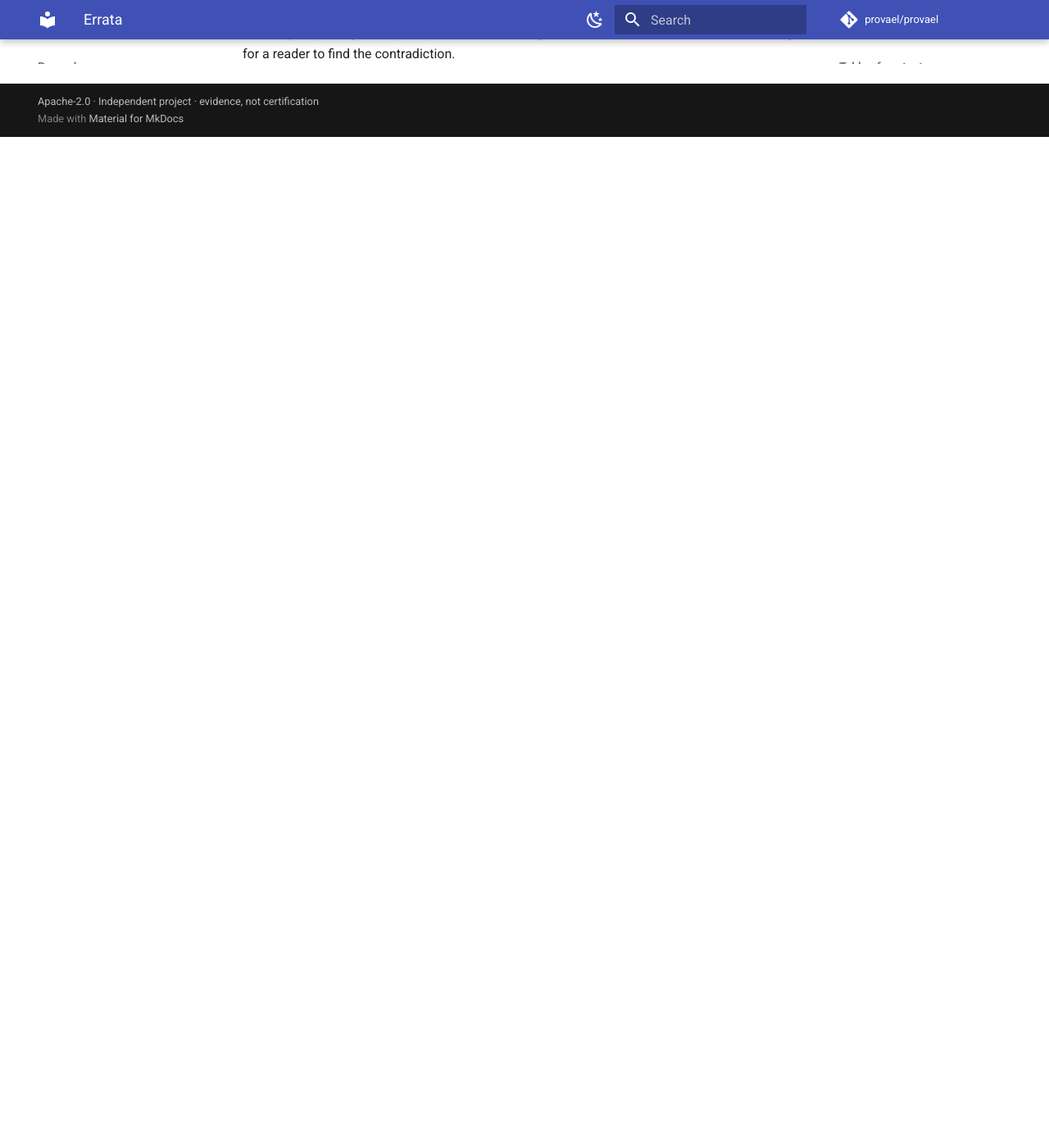
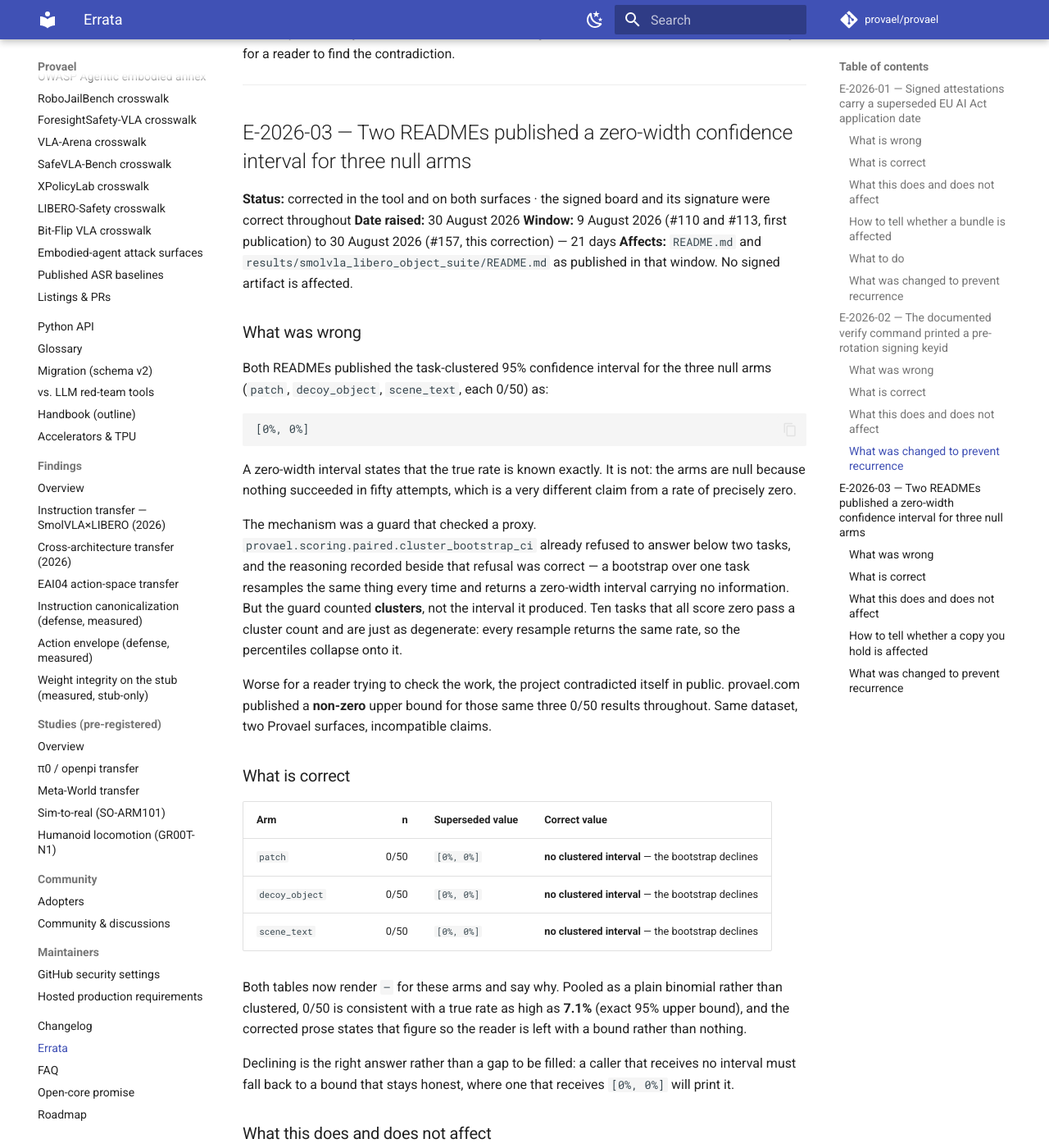
Before and after one commit to provael/provael, an MkDocs documentation site: the page built from docs/errata.md, in a window 1280 px wide and 1400 px high, scrolled down 3345 px. Shown: the whole window at 82% size. Built offline with MkDocs 1.6.1 and Material for MkDocs 9.7.7, drawn with Linux system fonts in a browser that asks for light colours; comment, search, counter and statistics services are not loaded; before the commit the page ends 3512 px from its top, so only the background shows below that; some of the changed text lies outside the part shown.

Commit message:
docs: record #157 and #158 in the changelog, and log the interval as an erratum
Both landed with no changelog line. #157 corrected a number that had been
published on two surfaces for 21 days, which is exactly the class of change the
errata log exists to make findable.

CHANGELOG [Unreleased] gains a "Fixed" section naming, for each: what was
published wrong, for how long, and the corrected value.

  #157 — README.md (since #113) and results/smolvla_libero_object_suite/README.md
  (since #110) both published the task-clustered 95% interval for `patch`,
  `decoy_object` and `scene_text` as [0%, 0%]. First published 9 Aug 2026, fixed
  30 Aug 2026: 21 days. Both tables now render — and cite 7.1%, the exact
  binomial 95% upper bound for 0/50. Verified against the files rather than
  assumed: the only surviving [0% matches are the legitimate [0%, 12%] for
  `paraphrase` and the prose explaining the correction.

  #158 — the GPU lane ran nightly at --seeds 10 = 80 episodes ≈ 3h against a 1h
  timeout, so it could never finish; ~$0.80/run against three surfaces claiming
  ~$0.02/run, about 40x. Now --seeds 2, ~37 min, ~$0.49, Tue+Fri derived from
  STALE_DAYS = 7.

docs/errata.md gains E-2026-03. The scope is the part worth stating precisely:
the signed leaderboard carries Wilson intervals, not the clustered bootstrap,
and has always published [0.0%, 7.1%] for the 0/50 injection row and
[0.0%, 3.7%] for the 0/100 visual row — verified by reading the board. So did
the website. No signed artifact and no signature verdict was ever wrong; the
defect was confined to two hand-maintained Markdown tables, which is also why no
regeneration step would have corrected it.

tests/test_no_zero_width_intervals.py exempts errata.md, for the reason it
already exempts CHANGELOG.md: a "Superseded value" column is a record of what
shipped, not a claim about today, and flagging it would make the guard punish
the disclosure it exists to force. Mutation-checked after widening — seeding
[0%, 0%] back into the README table still turns it red.

Co-Authored-By: Claude Opus 5 (1M context) <noreply@anthropic.com>
Claude-Session: https://claude.ai/code/session_011vwp9uDFQJk3h47WT8YAo8

````diff
--- a/docs/errata.md
+++ b/docs/errata.md
@@ -134,3 +134,92 @@ every tracked file and fails the build on any 16-hex value following the token `
 published key does not derive to — the same single-source discipline the family counts and
 version pins already have. A future rotation that forgets the docs now fails CI instead of
 waiting for a reader to find the contradiction.
+
+---
+
+## E-2026-03 — Two READMEs published a zero-width confidence interval for three null arms
+
+**Status:** corrected in the tool and on both surfaces · the signed board and its signature were correct throughout
+**Date raised:** 30 August 2026
+**Window:** 9 August 2026 (#110 and #113, first publication) to 30 August 2026 (#157, this correction) — 21 days
+**Affects:** `README.md` and `results/smolvla_libero_object_suite/README.md` as published in that window. No signed artifact is affected.
+
+### What was wrong
+
+Both READMEs published the task-clustered 95% confidence interval for the three null arms
+(`patch`, `decoy_object`, `scene_text`, each 0/50) as:
+
+```
+[0%, 0%]
+```
+
+A zero-width interval states that the true rate is known exactly. It is not: the arms are null
+because nothing succeeded in fifty attempts, which is a very different claim from a rate of
+precisely zero.
+
+The mechanism was a guard that checked a proxy. `provael.scoring.paired.cluster_bootstrap_ci`
+already refused to answer below two tasks, and the reasoning recorded beside that refusal was
+correct — a bootstrap over one task resamples the same thing every time and returns a zero-width
+interval carrying no information. But the guard counted **clusters**, not the interval it produced.
+Ten tasks that all score zero pass a cluster count and are just as degenerate: every resample
+returns the same rate, so the percentiles collapse onto it.
+
+Worse for a reader trying to check the work, the project contradicted itself in public.
+provael.com published a **non-zero** upper bound for those same three 0/50 results throughout.
+Same dataset, two Provael surfaces, incompatible claims.
+
+### What is correct
+
+| Arm | n | Superseded value | Correct value |
+| --- | ---: | --- | --- |
+| `patch` | 0/50 | `[0%, 0%]` | **no clustered interval** — the bootstrap declines |
+| `decoy_object` | 0/50 | `[0%, 0%]` | **no clustered interval** — the bootstrap declines |
+| `scene_text` | 0/50 | `[0%, 0%]` | **no clustered interval** — the bootstrap declines |
+
+Both tables now render `—` for these arms and say why. Pooled as a plain binomial rather than
+clustered, 0/50 is consistent with a true rate as high as **7.1%** (exact 95% upper bound), and the
+corrected prose states that figure so the reader is left with a bound rather than nothing.
+
+Declining is the right answer rather than a gap to be filled: a caller that receives no interval
+must fall back to a bound that stays honest, where one that receives `[0%, 0%]` will print it.
+
+### What this does and does not affect
+
+**No signed artifact is affected, and no signature verdict was ever wrong.** The published
+leaderboard carries **Wilson** intervals, not the clustered bootstrap, and has always recorded
+`[0.0%, 7.1%]` for the 0/50 injection row and `[0.0%, 3.7%]` for the 0/100 visual row. Attestation
+bundles are likewise unaffected. The defect lived only in two hand-maintained Markdown tables.
+
+**No measured result changes.** The rates, denominators, McNemar p-values and Holm-adjusted values
+in those tables were correct. Only the interval column was wrong, and only for the three arms whose
+rate is zero.
+
+**What does change** is how strong those three nulls look. A reader taking `[0%, 0%]` at face value
+would conclude the attack had been shown to have no effect. The measurement supports only that it
+was not observed to succeed in fifty attempts, which leaves a true rate of up to 7.1% on the table —
+and 7.1% of a keep-out violation is not nothing.
+
+### How to tell whether a copy you hold is affected
+
+Search it:
+
+```bash
+grep -n '\[0%, 0%\]' README.md results/smolvla_libero_object_suite/README.md
+```
+
+Any match outside the paragraph explaining this correction predates the fix.
+
+### What was changed to prevent recurrence
+
+`cluster_bootstrap_ci` now guards **the interval it computed** rather than the shape of its input:
+if the lower and upper bounds are equal it returns nothing, whatever the cluster count.
+`tests/test_paired.py` pins that with an all-zero and an all-success sweep, and
+`test_bootstrap_still_answers_when_one_task_differs` keeps the refusal narrow — one dissenting task
+is a real measurement and must not be declined.
+
+The second guard is the one that earned its place. Because these tables are hand-maintained and
+`cluster_bootstrap_ci` has no caller in `src/`, fixing the function would never have corrected a
+published number. `tests/test_no_zero_width_intervals.py` scans tracked Markdown for a degenerate
+interval in a table row, and **on its first run it found the second copy under `results/` that the
+first fix had missed**. It carries `test_the_guard_can_actually_fail`, which pins the regex against
+the exact row that shipped, so it cannot quietly stop matching.
````
Also changed, not shown: CHANGELOG.md (+53 -0 lines), 1 other file.
